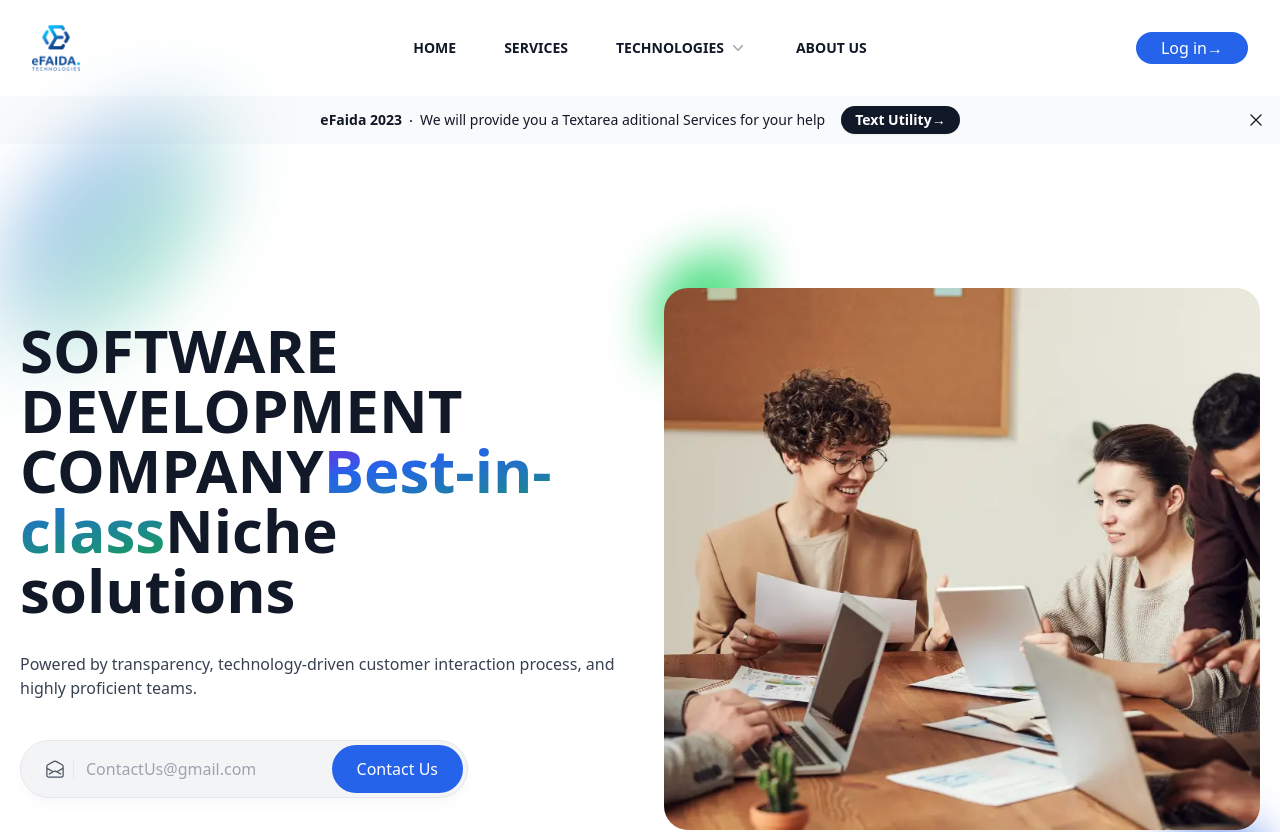
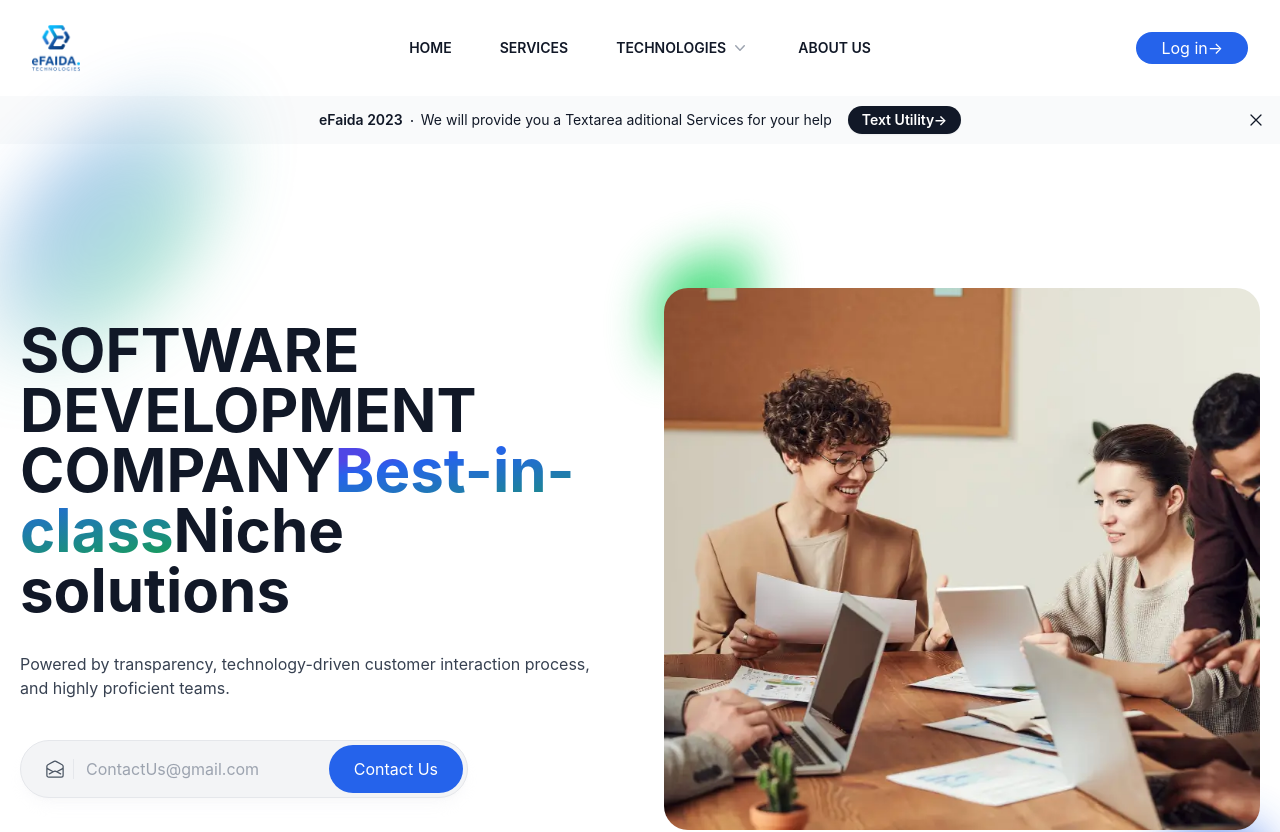
Before and after one commit to MalikZain1014/eFAIDA, a React (Create React App) app: page / in a window 1280 px wide. Shown: the top 832 px of the page. Built offline with nearby package versions, Linux system fonts and the light colour scheme.

Commit message:
Update index.css

```diff
--- a/src/index.css
+++ b/src/index.css
@@ -1,16 +1,19 @@
-/* body {
+body {
   margin: 0;
   font-family: -apple-system, BlinkMacSystemFont, "Segoe UI", "Roboto", "Oxygen",
     "Ubuntu", "Cantarell", "Fira Sans", "Droid Sans", "Helvetica Neue",
     sans-serif;
   -webkit-font-smoothing: antialiased;
   -moz-osx-font-smoothing: grayscale;
+  background-color: white;
+  text-decoration: none;
 }
+
 
 code {
   font-family: source-code-pro, Menlo, Monaco, Consolas, "Courier New",
     monospace;
-} */
+}
 
 @import "tailwindcss/base";
 @import "tailwindcss/components";
```
